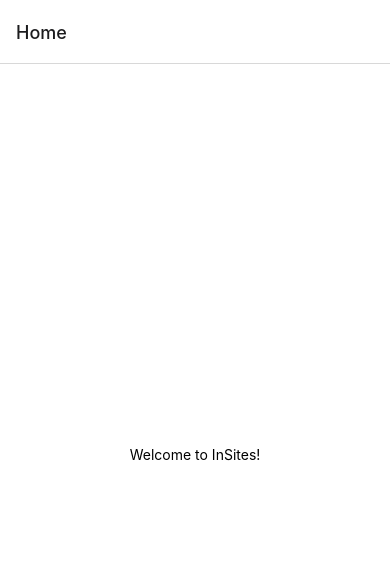
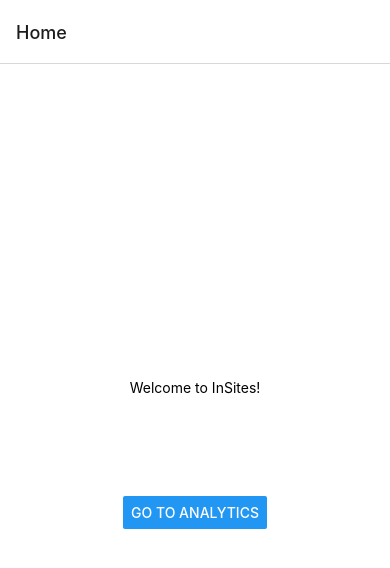
Before and after one commit to TaigaTi/InSights, a React Native app in the folder InSites/: screen /Home in a window 390 px wide. Shown: the top 568 px of the page. Built offline with nearby package versions, Linux system fonts and the light colour scheme.

Commit message:
Added analytics navigation

```diff
--- a/InSites/App.tsx
+++ b/InSites/App.tsx
@@ -2,6 +2,7 @@
 import { NavigationContainer } from '@react-navigation/native';
 import { createNativeStackNavigator } from '@react-navigation/native-stack';
 import Home from './pages/Home';
+import Analytics from './pages/Analytics';
 
 const Stack = createNativeStackNavigator();
 
@@ -10,6 +11,7 @@
     <NavigationContainer>
       <Stack.Navigator>
         <Stack.Screen name="Home" component={Home}></Stack.Screen>
+        <Stack.Screen name="Analytics" component={Analytics}></Stack.Screen>
       </Stack.Navigator>
     </NavigationContainer>
   );
--- /dev/null
+++ b/InSites/pages/Analytics.tsx
@@ -0,0 +1,16 @@
+// This component serves as the analytics page where users can view detailed insights of their social media stats.
+import { Button, Text, View } from 'react-native';
+
+export default function Analytics({ navigation }) {
+    return (
+        <View>
+            <Text>This is your Analytics Page!</Text>
+            <Button
+                title="Back to Home"
+                onPress={() =>
+                    navigation.navigate('Home')
+                }
+            />
+        </View>
+    );
+ };
--- a/InSites/pages/Home.tsx
+++ b/InSites/pages/Home.tsx
@@ -1,9 +1,25 @@
-import { StyleSheet, Text, View } from 'react-native';
+// This component serves as the main screen of InSites, presenting users with their Dashboard information after signing in.
 
-export default function Home() {
+import { Button, StyleSheet, Text, View } from 'react-native';
+
+export default function Home({ navigation }) {
     return (
         <View style={styles.container}>
             <Text>Welcome to InSites!</Text>
+            <View
+                style={{
+                    flexDirection: 'row',
+                    height: 100,
+                    padding: 20,
+                    backgroundColor: '#fff',
+                }}>
+            </View>
+            <Button
+                title="Go to Analytics"
+                onPress={() =>
+                    navigation.navigate('Analytics')
+                }
+            />
         </View>
     );
 };
```
